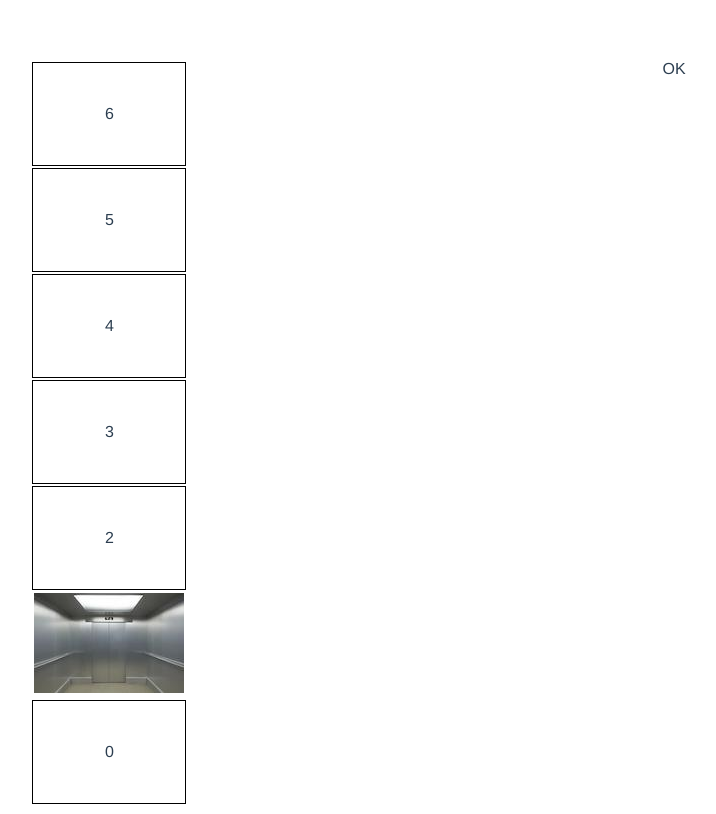
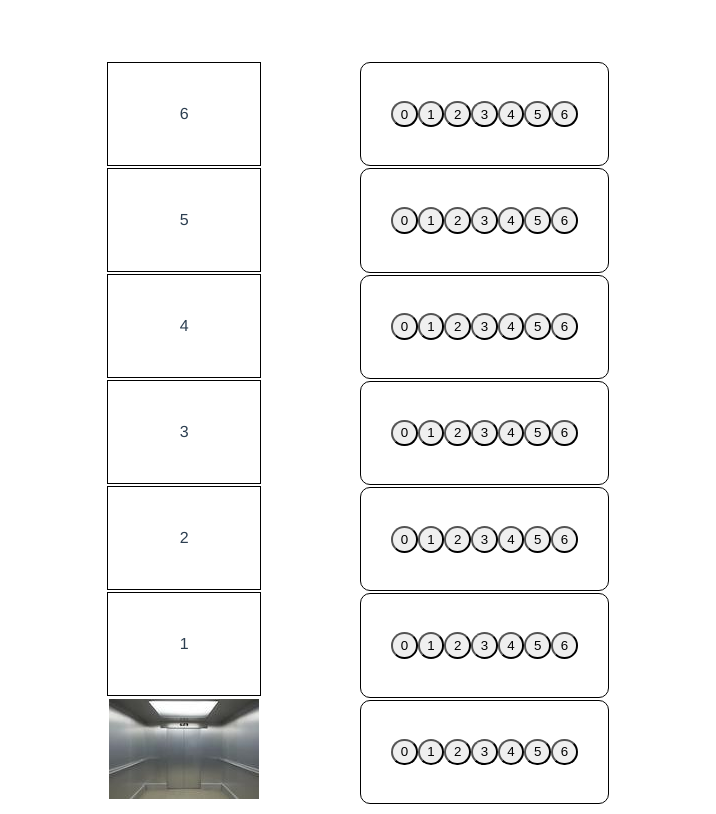
Before and after one commit to alexandrecoin/technical_elevator, a Vue app: page / in a window 1280 px wide. Shown: the whole page, without its empty margins (282-998 px from the left). Built offline with nearby package versions, Linux system fonts and the light colour scheme.

Commit message:
Added basic Panel

```diff
--- a/src/App.vue
+++ b/src/App.vue
@@ -1,11 +1,7 @@
 <template>
   <div id="app">
-    <Elevator
-      class="elevator-component"
-      :floors="floors"
-      :currentFloor="currentFloor"
-    />
-    <Panel />
+    <Elevator class="component" :floors="floors" :currentFloor="currentFloor" />
+    <Panel class="component" :floors="floors" :buttons="buttons" />
   </div>
 </template>
 
@@ -22,7 +18,8 @@ export default {
   data() {
     return {
       floors: [6, 5, 4, 3, 2, 1, 0],
-      currentFloor: 1,
+      buttons: [0, 1, 2, 3, 4, 5, 6],
+      currentFloor: 0,
     };
   },
 };
@@ -41,7 +38,7 @@ export default {
   margin-top: 60px;
 }
 
-.elevator-component {
-  width: 50%;
+.component {
+  width: 20%;
 }
 </style>
--- a/src/components/Panel.vue
+++ b/src/components/Panel.vue
@@ -1,8 +1,56 @@
 <template>
-  <div>OK</div>
+  <table>
+    <tbody>
+      <tr v-for="floor in floors" :key="floor">
+        <td class="floor">
+          <button
+            v-for="button in buttons"
+            :key="button"
+            :value="button"
+            @click="callElevator(floor, $event)"
+          >
+            {{ button }}
+          </button>
+        </td>
+      </tr>
+    </tbody>
+  </table>
 </template>
 <script>
 export default {
-  name: 'Panel'
+  name: 'Panel',
+  props: {
+    floors: Array,
+    buttons: Array,
+  },
+  data() {
+    return {
+      persons: [],
+    };
+  },
+  methods: {
+    callElevator(floor, e) {
+      this.persons.push({
+        from: floor,
+        to: +e.target.value,
+      });
+      console.log(this.persons);
+    },
+  },
+};
+</script>
+<style scoped>
+.floor {
+  border: solid 1px black;
+  border-radius: 10px;
+  width: 150px;
+  height: 100px;
 }
-</script>
+
+button {
+  width: 2em;
+  height: 2em;
+  border-radius: 50%;
+  /* outline: none; */
+}
+</style>
```
